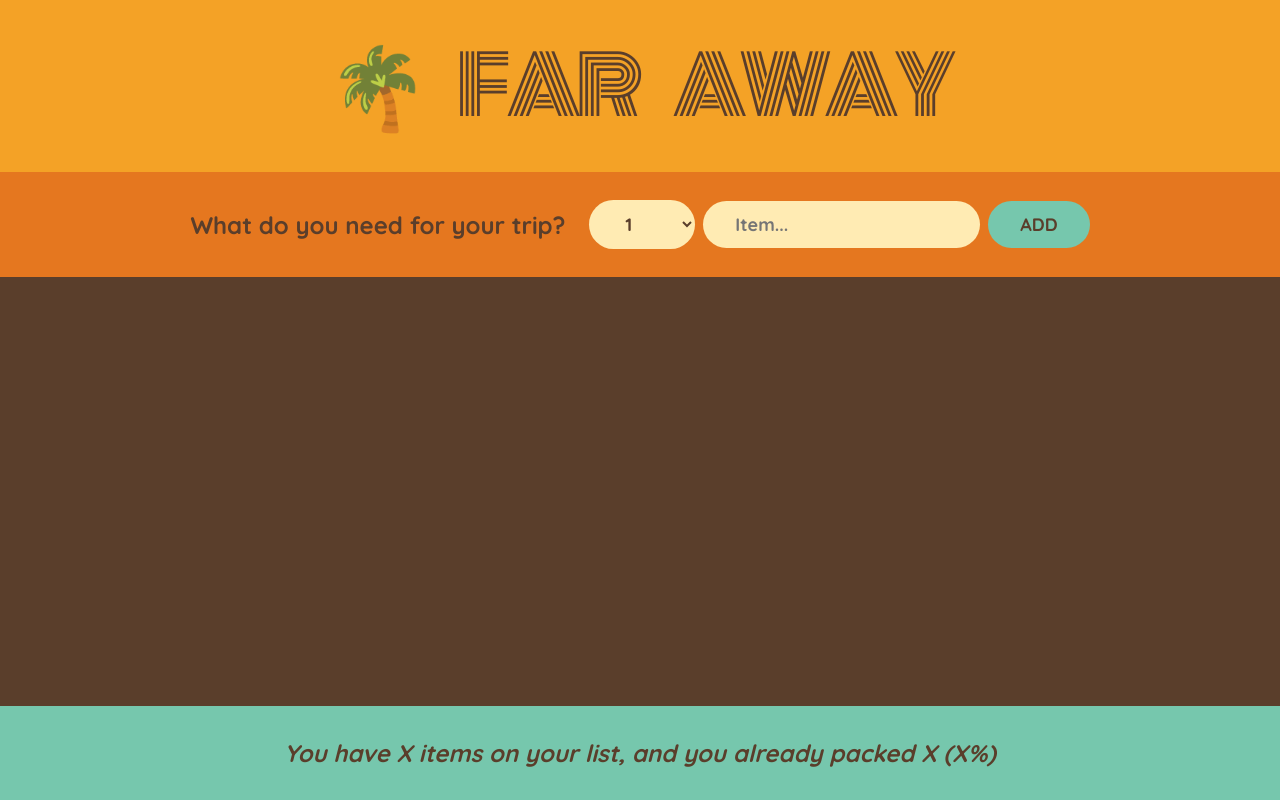
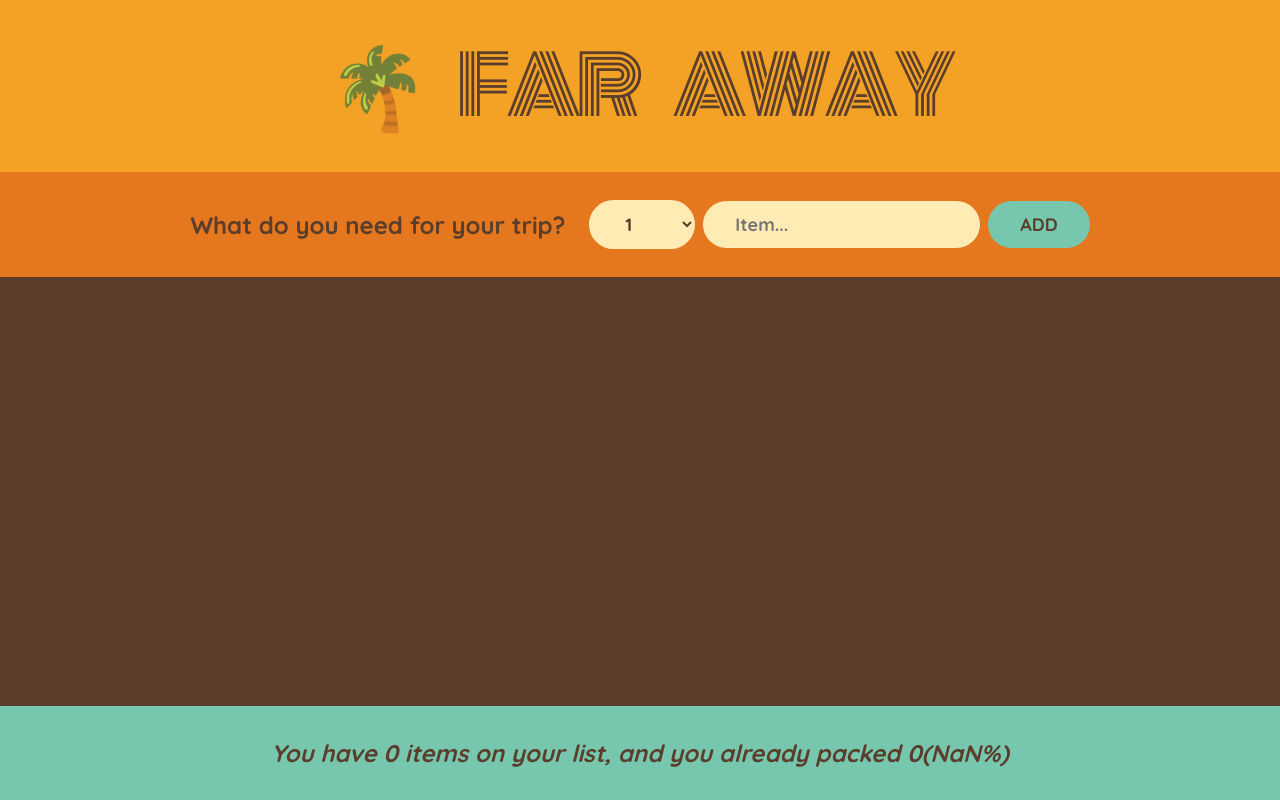
Before and after one commit to jayaquino/learning-react-05-travel-list, a React (Create React App) app: page / in a window 1280 px wide. Built offline with nearby package versions, Linux system fonts and the light colour scheme.

Commit message:
feature(state): derived state

```diff
--- a/src/App.js
+++ b/src/App.js
@@ -28,7 +28,7 @@
         onDeleteItem={handleDeleteItem}
         onToggleItem={handleToggleItem}
       />
-      <Stats />
+      <Stats items={items} />
     </div>
   );
 }
@@ -106,10 +106,18 @@
   );
 }
 
-function Stats() {
+function Stats({ items }) {
+  const numItems = items.length;
+  const numPacked = items.filter((item) => item.packed).length;
+  const percentage = Math.round((numPacked / numItems) * 100);
+
   return (
     <footer className="stats">
-      <em>You have X items on your list, and you already packed X (X%)</em>
+      <em>
+        {percentage === 100
+          ? "You got everything! Ready to go"
+          : `You have ${numItems} items on your list, and you already packed ${numPacked}(${percentage}%)`}
+      </em>
     </footer>
   );
 }
```
